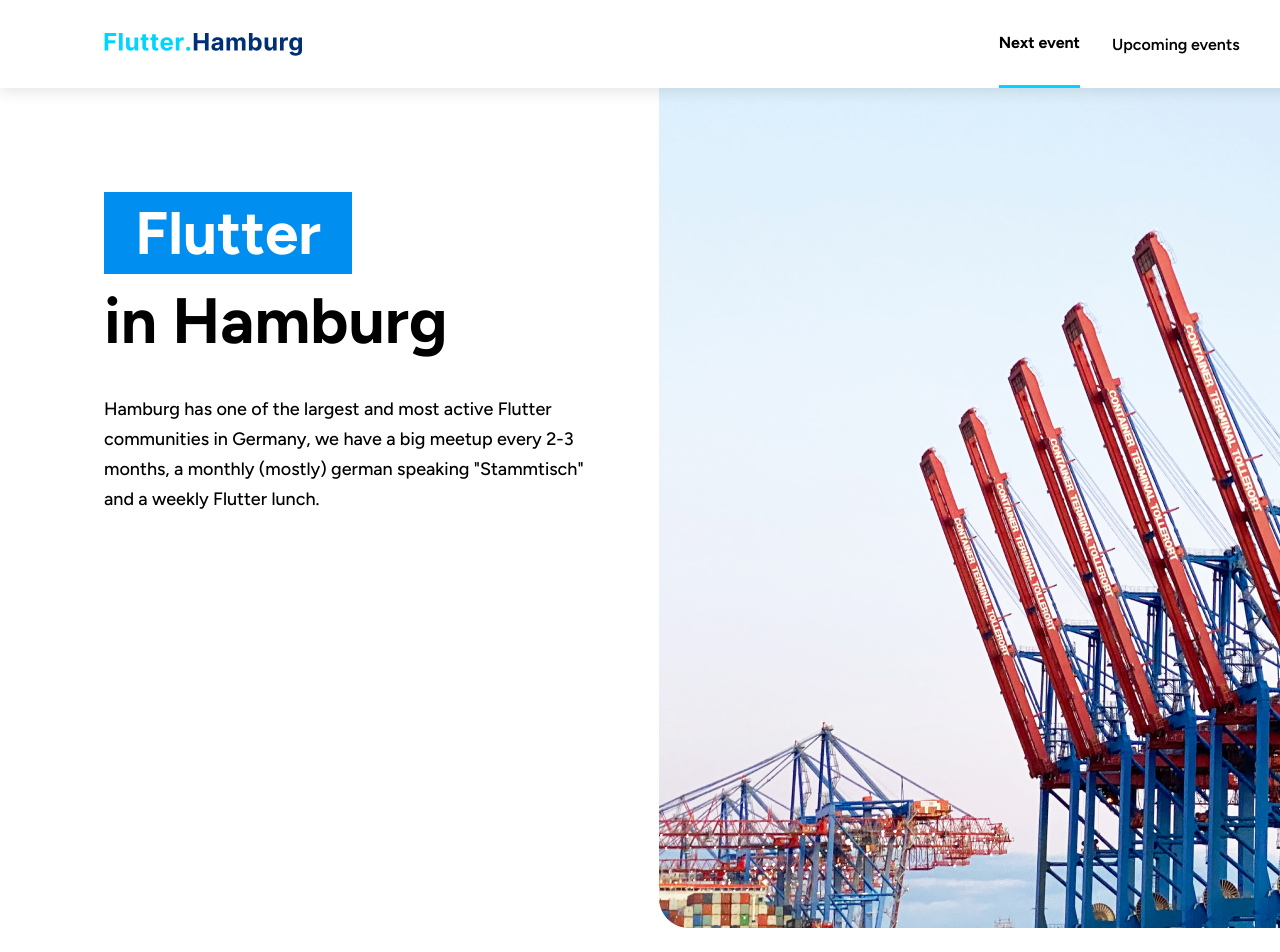
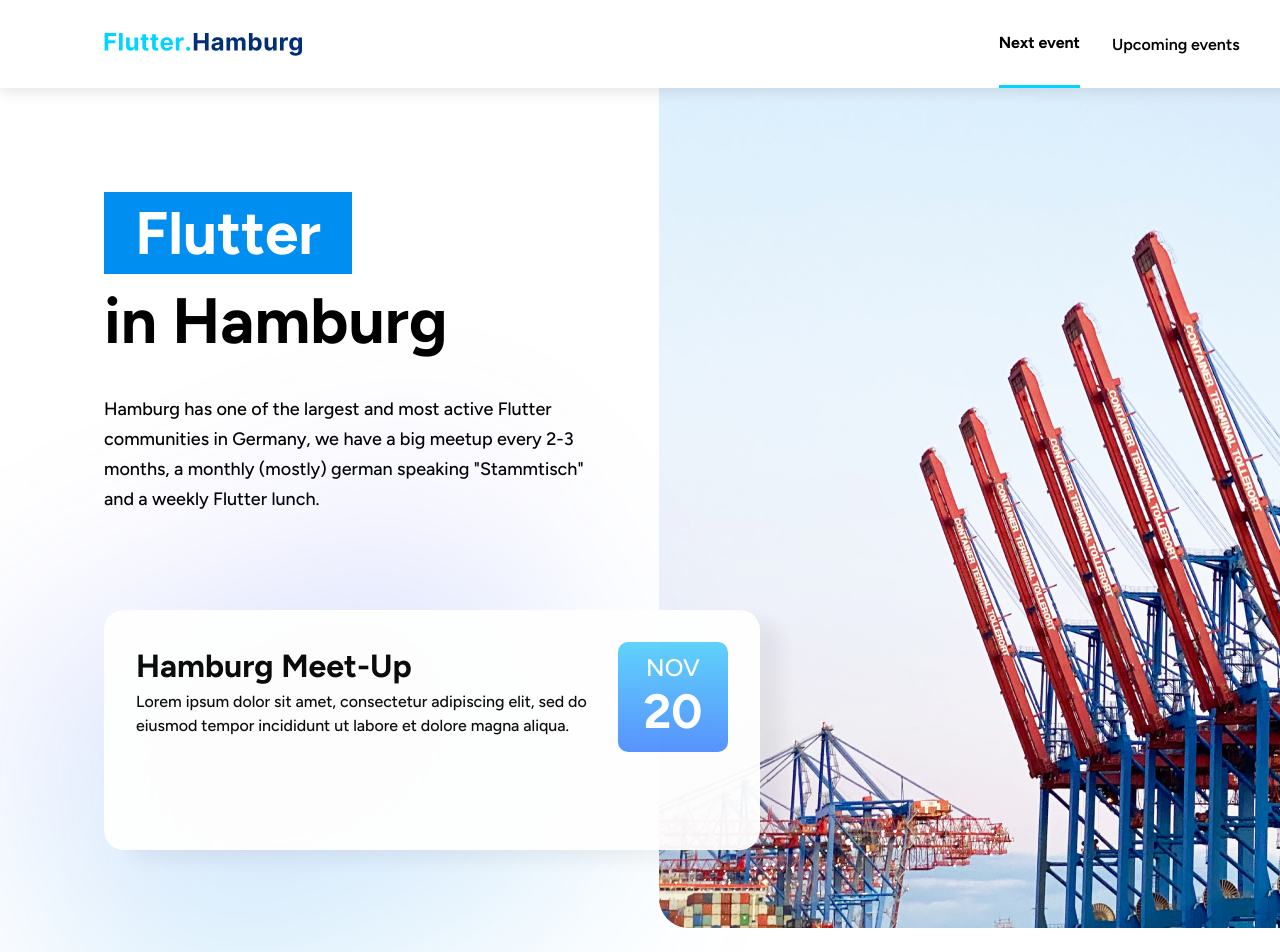
Before and after one commit to dkbast/flutter.hamburg, a React (Create React App) app: page / in a window 1280 px wide. Shown: the top 952 px of the page. Built offline with nearby package versions, Linux system fonts and the light colour scheme.

Commit message:
start with event box

```diff
--- a/src/App.css
+++ b/src/App.css
@@ -1,5 +1,6 @@
 h1,
 h2,
+h3,
 p {
   margin: 0;
 }
--- /dev/null
+++ b/src/components/eventBox/EventBox.module.css
@@ -0,0 +1,54 @@
+.eventBox {
+  position: absolute;
+  z-index: 1;
+  width: 37rem;
+  height: 11rem;
+  margin-top: 6rem;
+  padding: 2rem;
+  background: white;
+  border-radius: 1.25rem;
+  box-shadow: 22px 11px 20px 0 rgba(0, 0, 0, 0.06);
+  opacity: 0.95;
+  display: flex;
+  justify-content: space-between;
+}
+
+.eventBox section {
+  width: 29rem;
+}
+
+.eventBox h3 {
+  height: 3rem;
+  display: flex;
+  align-items: center;
+  font-size: 2rem;
+  font-weight: 700;
+}
+
+.eventBox p {
+  line-height: 1.5rem;
+}
+
+.calendarIcon {
+  width: 6.875rem;
+  height: 6.875rem;
+
+  display: flex;
+  flex-direction: column;
+  justify-content: center;
+  align-items: center;
+
+  border-radius: 0.625rem;
+  background: linear-gradient(181deg, #5addfb -17.29%, #4957ff 179.66%);
+}
+
+.calendarIcon .month {
+  color: white;
+  font-size: 1.5rem;
+}
+
+.calendarIcon .day {
+  color: white;
+  font-size: 3rem;
+  font-weight: 700;
+}
--- /dev/null
+++ b/src/components/eventBox/EventBox.tsx
@@ -0,0 +1,20 @@
+import React from "react";
+import styles from "./EventBox.module.css";
+
+export const EventBox: React.FC<unknown> = () => {
+  return (
+    <div className={styles.eventBox}>
+      <section>
+        <h3>Hamburg Meet-Up</h3>
+        <p>
+          Lorem ipsum dolor sit amet, consectetur adipiscing elit, sed do
+          eiusmod tempor incididunt ut labore et dolore magna aliqua.
+        </p>
+      </section>
+      <div className={styles.calendarIcon}>
+        <div className={styles.month}>NOV</div>
+        <div className={styles.day}>20</div>
+      </div>
+    </div>
+  );
+};
--- a/src/components/main/Main.module.css
+++ b/src/components/main/Main.module.css
@@ -1,5 +1,9 @@
 main {
   padding: 5rem 6.5rem 6.5rem 6.5rem; /* drop-shadow padding is 1.5rem */
+}
+
+.topSection {
+  position: relative;
 }
 
 .header1 {
@@ -28,3 +32,12 @@
   font-size: 1.125rem;
   line-height: 1.875rem;
 }
+
+.gradient {
+  width: 24.5rem;
+  height: 32rem;
+  transform: rotate(-112deg);
+  filter: blur(105px);
+  background: linear-gradient(98deg, #02b5ed 0%, #7f60f9 100%);
+  opacity: 0.2;
+}
--- a/src/components/main/Main.tsx
+++ b/src/components/main/Main.tsx
@@ -1,10 +1,11 @@
 import React from "react";
 import styles from "./Main.module.css";
+import { EventBox } from "../eventBox/EventBox";
 
 export const Main: React.FC<unknown> = () => {
   return (
     <main>
-      <section className="top-section">
+      <section className={styles.topSection}>
         <h1 className={styles.header1}>Flutter</h1>
         <h2 className={styles.header2}>in Hamburg</h2>
         <p className={styles.desc}>
@@ -13,6 +14,8 @@
           german speaking "Stammtisch" and a weekly Flutter lunch.
         </p>
       </section>
+      <EventBox />
+      <div className={styles.gradient} />
     </main>
   );
 };
```
